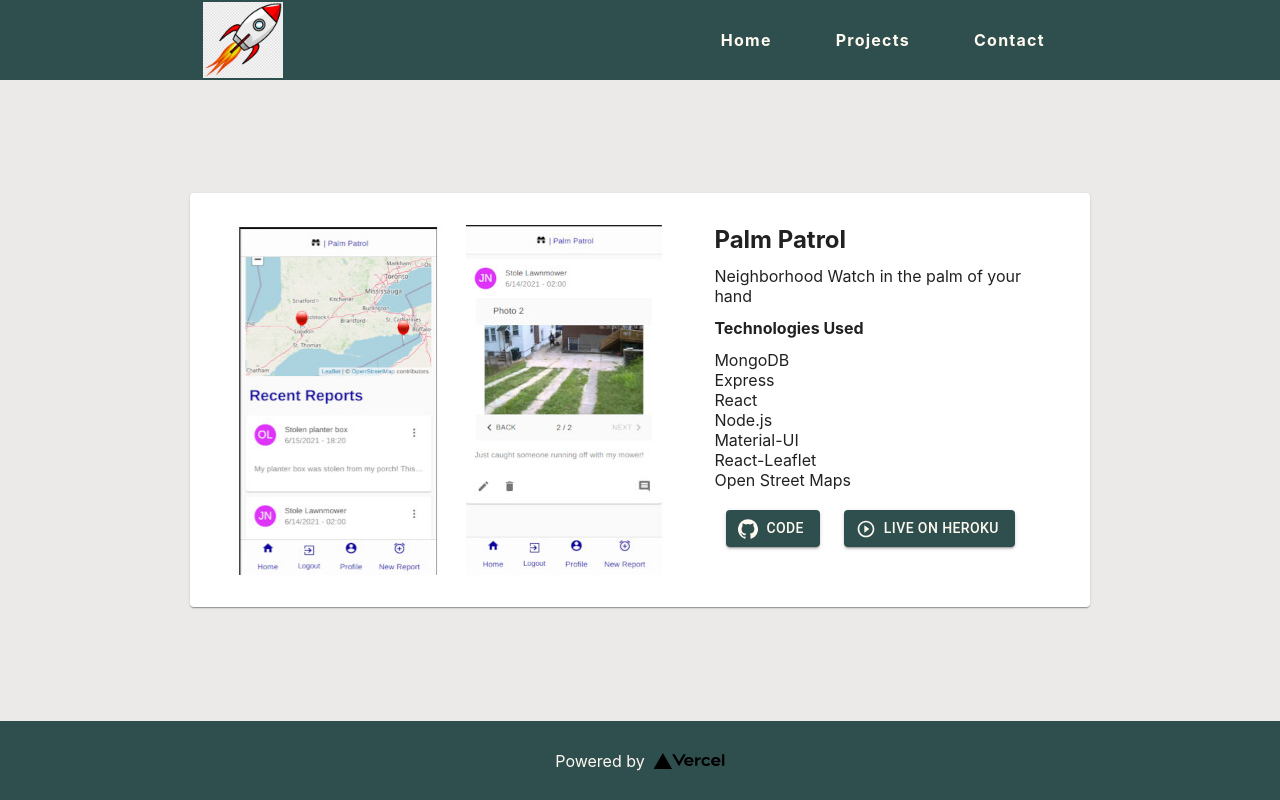
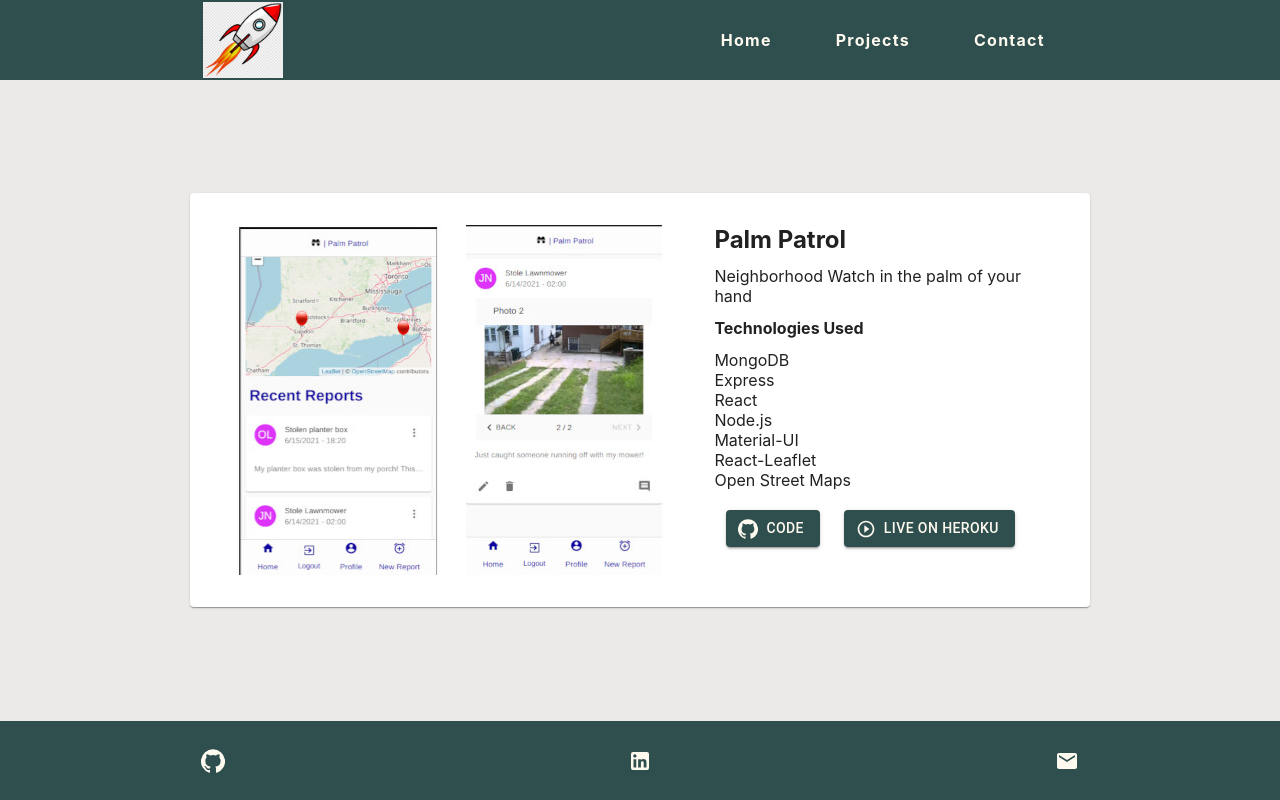
Before and after one commit to JaySecurity/portfolio, a Next.js app: page /projects in a window 1280 px wide. Built offline with nearby package versions, Linux system fonts and the light colour scheme.

Commit message:
add socials to footer

```diff
--- a/components/Footer.jsx
+++ b/components/Footer.jsx
@@ -1,18 +1,27 @@
+import IconButton from '@material-ui/core/IconButton';
+import EmailIcon from '@material-ui/icons/Email';
+import GitHubIcon from '@material-ui/icons/GitHub';
+import LinkedInIcon from '@material-ui/icons/LinkedIn';
 import React from 'react';
 import styles from '../styles/Footer.module.css';
 
 function Footer() {
   return (
     <footer className={styles.footer}>
-      <a
-        href='https://vercel.com?utm_source=create-next-app&utm_medium=default-template&utm_campaign=create-next-app'
-        target='_blank'
-        rel='noopener noreferrer'
-      >
-        Powered by{' '}
-        <span className={styles.logo}>
-          <img src='/vercel.svg' alt='Vercel Logo' width={72} height={16} />
-        </span>
+      <a target='_blank' href='https://github.com/JaySecurity'>
+        <IconButton>
+          <GitHubIcon />
+        </IconButton>
+      </a>
+      <a target='_blank' href='https://linkedin.com/in/jason-nicholls-on/'>
+        <IconButton>
+          <LinkedInIcon />
+        </IconButton>
+      </a>
+      <a target='_blank' href='mailto:jason@rockitfuelproductions.com'>
+        <IconButton>
+          <EmailIcon />
+        </IconButton>
       </a>
     </footer>
   );
--- a/pages/projects.js
+++ b/pages/projects.js
@@ -29,8 +29,8 @@
             <p className='description'>
               Neighborhood Watch in the palm of your hand
             </p>
-            <h4 class='card-title'>Technologies Used</h4>
-            <ul class='tech-list'>
+            <h4 className='card-title'>Technologies Used</h4>
+            <ul className='tech-list'>
               <li>MongoDB</li>
               <li>Express</li>
               <li>React</li>
@@ -41,7 +41,7 @@
             </ul>
             <div className='buttons'>
               <a
-                href='https://github.com/JaySecurity/MusicCatalogue'
+                href='https://github.com/JaySecurity/palm-patrol'
                 target='_blank'
               >
                 <Button
--- a/styles/Footer.module.css
+++ b/styles/Footer.module.css
@@ -20,3 +20,7 @@
   height: 1em;
   margin-left: 0.5rem;
 }
+
+.footer button {
+  color: floralwhite !important;
+}
```
